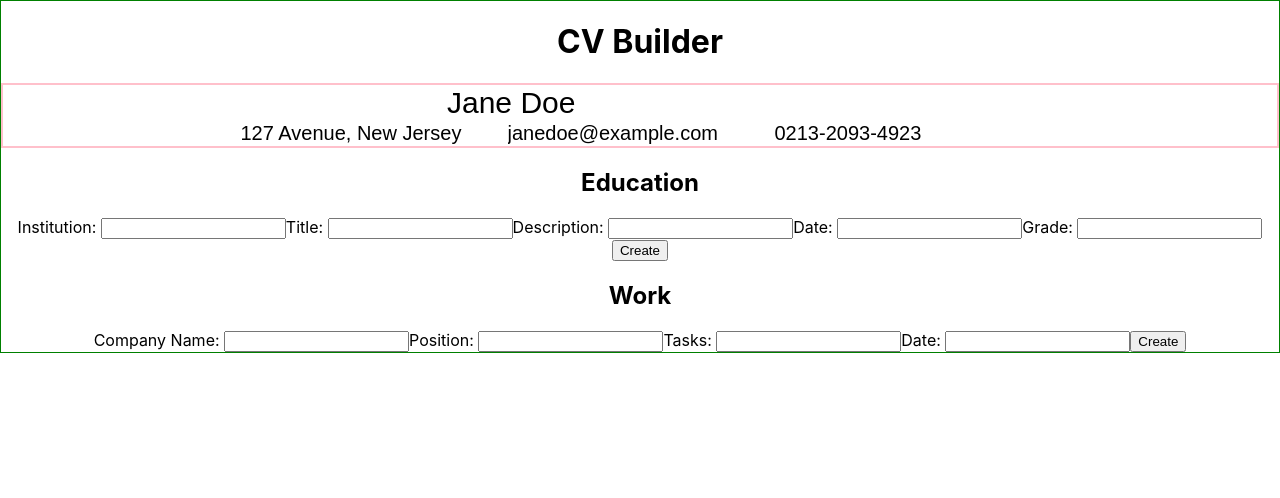
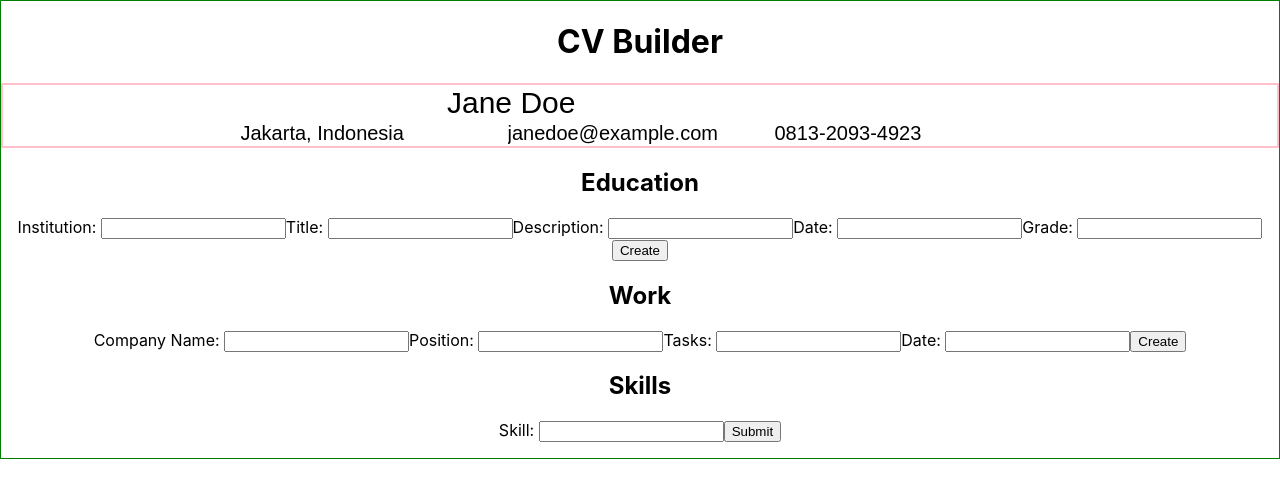
Before and after one commit to emarjani/resume-builder, a React (Create React App) app: page / in a window 1280 px wide. Shown: the top 498 px of the page. Built offline with nearby package versions, Linux system fonts and the light colour scheme.

Commit message:
added skills section

```diff
--- a/public/index.html
+++ b/public/index.html
@@ -24,7 +24,7 @@
       work correctly both with client-side routing and a non-root public URL.
       Learn how to configure a non-root public URL by running `npm run build`.
     -->
-    <title>React App</title>
+    <title>CV Builder</title>
   </head>
   <body>
     <noscript>You need to enable JavaScript to run this app.</noscript>
--- a/src/App.js
+++ b/src/App.js
@@ -4,6 +4,7 @@ import React, {Component} from "react"
 import General from "./components/General.js"
 import Education from "./components/Education.js"
 import Work from "./components/Work.js"
+import Skills from "./components/Skills.js"
 
 import uniqid from "uniqid";
 
@@ -17,8 +18,8 @@ class App extends Component {
       general: {
         name: "Jane Doe",
         email: "janedoe@example.com",
-        phone: "0213-2093-4923",
-        address: "127 Avenue, New Jersey"
+        phone: "0813-2093-4923",
+        address: "Jakarta, Indonesia"
       },
 
       //select entries, to be edited. will store this selected entry.
@@ -48,9 +49,15 @@ class App extends Component {
         dateOfWork: ""
       },
 
+      skills_form: {
+        id: uniqid(),
+        skill: ""
+      },
+
       //to store entries
       education: [],
-      work: []
+      work: [],
+      skills: []
     }
   }
 
@@ -62,7 +69,7 @@ class App extends Component {
     this.setState({
       [name]: {...this.state[name], [field]: value}
     });
-    console.log(this.state.education_form);
+    // console.log(this.state.education_form);
   }
 
   //sesction is either education or work
@@ -179,6 +186,16 @@ class App extends Component {
         toggleEdit= {this.toggleEdit}
         onUpdate= {this.onUpdateForm}
         />
+
+        <h2>Skills</h2>
+        <Skills
+        form = {this.state.skills_form}
+        entries= {this.state.skills}
+
+        change= {this.handleChange}
+        onSubmit= {this.onSubmitForm}
+        destroy= {this.deleteEntry}
+        />
       </div>
     );
   }
--- /dev/null
+++ b/src/components/Skills.js
@@ -0,0 +1,44 @@
+import React, {Component} from "react"
+
+class Skills extends Component {
+    constructor(props) {
+        super(props);
+    }
+
+    render(){
+
+        const { form, entries, change, onSubmit, destroy } = this.props;
+
+        return(
+            <div id="skills">
+                <form id="skills-form" onSubmit={onSubmit}>
+                    <label htmlFor="skill">Skill: </label>
+                    <input
+                    onChange={change}
+                    value={form.skill}
+                    type="text"
+                    id="skill"
+                    name="skills_form"
+                    />
+                    <button type="submit">Submit</button>
+                </form>
+
+                <ul>
+                    {entries.map((entry) => {
+                        return(
+                            <li id={entry.key}>
+                                <p>{entry.skill}</p>
+                                <button onClick={() => destroy(entry.id, "skills")}>
+                                    Delete
+                                </button>
+                            </li>
+                        )
+                    })}
+                </ul>
+            </div>
+
+        )
+    }
+}
+
+export default Skills;
```
Also changed, not shown: 1 other file (tests, documents, lock files or other folders).
